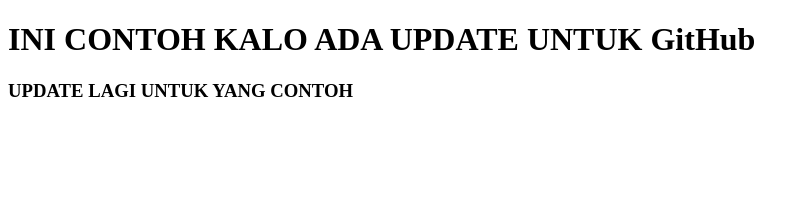
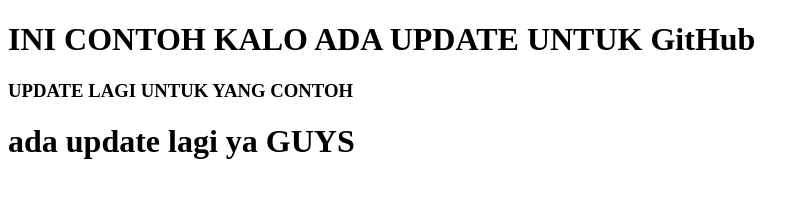
Before and after one commit to lol13-dev/tokin0, a plain HTML site: page contoh.html in a window 1280 px wide. Shown: the whole page, without its empty margins (0-809 px from the left). Drawn offline with Linux system fonts and the light colour scheme.

Commit message:
ini update baru lagi

```diff
--- a/contoh.html
+++ b/contoh.html
@@ -9,5 +9,7 @@
     <h1>INI CONTOH KALO ADA UPDATE UNTUK GitHub</h1>
     <!-- update -->
     <h3>UPDATE LAGI UNTUK YANG CONTOH</h3>
+    <!-- UPDATE LAGI GUYS -->
+     <H1>ada update lagi ya GUYS</H1>
 </body>
 </html>
```
Also changed, not shown: contohlagi.html (added).
